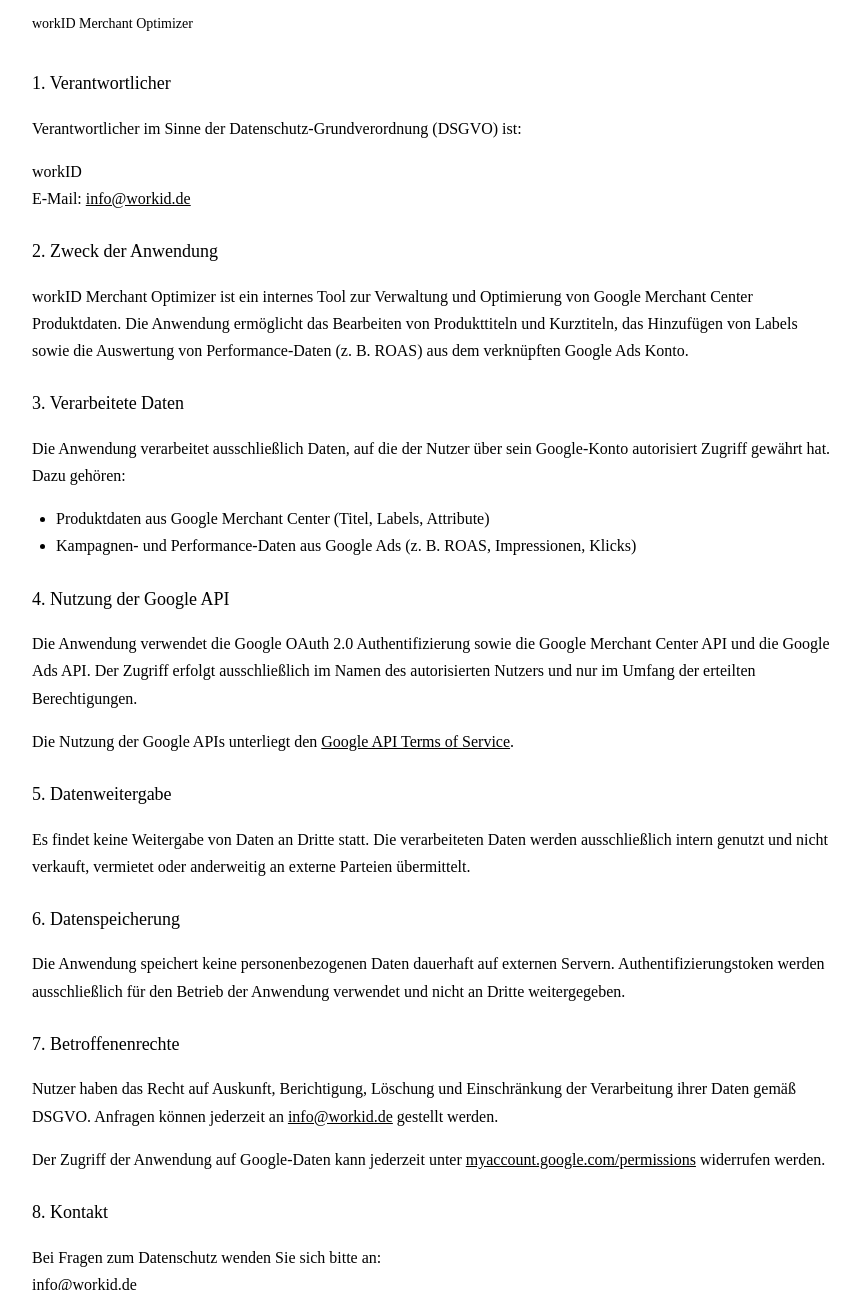
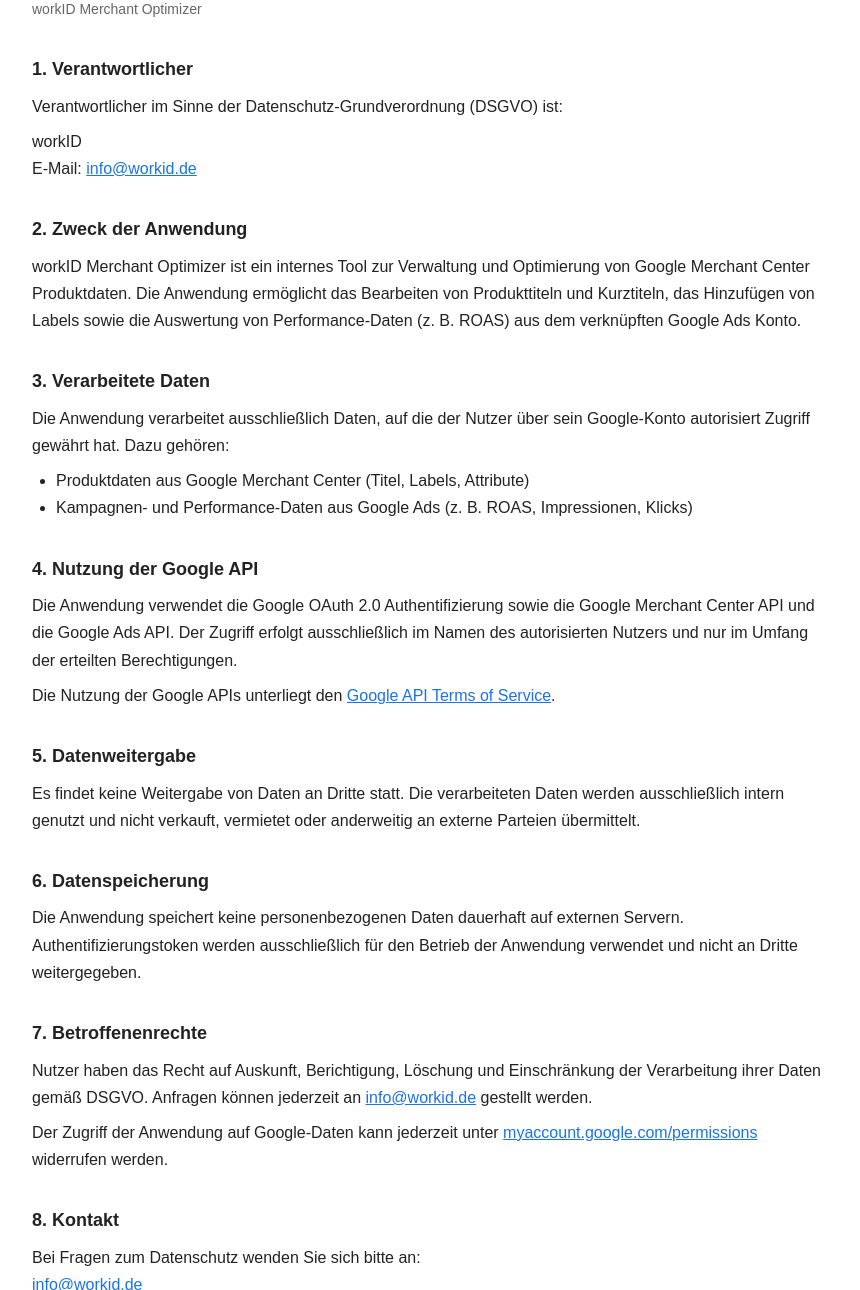
Before and after one commit to workID-devs/privacy-policy-merchantTool, a plain HTML site: page index.html in a window 1280 px wide. Shown: the part 94-1384 px from the top of the page, without its empty margins (208-1068 px from the left). Drawn offline with Linux system fonts and the light colour scheme.

Commit message:
Refactor index.html for improved structure and styling

```diff
--- a/index.html
+++ b/index.html
@@ -1,39 +1,58 @@
-<div style="max-width: 800px; margin: 0 auto; padding: 2rem 1.5rem; font-family: var(--font-sans); color: var(--color-text-primary); line-height: 1.7; font-size: 16px;">
+<!DOCTYPE html>
+<html lang="de">
+<head>
+  <meta charset="UTF-8">
+  <meta name="viewport" content="width=device-width, initial-scale=1.0">
+  <title>Datenschutzerklärung – workID Merchant Optimizer</title>
+  <style>
+    body { font-family: sans-serif; max-width: 800px; margin: 0 auto; padding: 2rem 1.5rem; color: #222; line-height: 1.7; font-size: 16px; }
+    h1 { font-size: 22px; font-weight: 600; margin-bottom: 0.25rem; }
+    h2 { font-size: 18px; font-weight: 600; margin-top: 2rem; margin-bottom: 0.5rem; }
+    p, ul { margin: 0.5rem 0; }
+    ul { padding-left: 1.5rem; }
+    a { color: #1a73e8; }
+    .subtitle { color: #666; font-size: 14px; margin-bottom: 2rem; }
+    .date { margin-top: 2rem; font-size: 13px; color: #888; }
+  </style>
+</head>
+<body>
 
-<h1 style="font-size: 22px; font-weight: 500; margin-bottom: 0.5rem;">Datenschutzerklärung</h1>
-<p style="color: var(--color-text-secondary); font-size: 14px; margin-bottom: 2rem;">workID Merchant Optimizer</p>
+<h1>Datenschutzerklärung</h1>
+<p class="subtitle">workID Merchant Optimizer</p>
 
-<h2 style="font-size: 18px; font-weight: 500; margin: 1.5rem 0 0.5rem;">1. Verantwortlicher</h2>
+<h2>1. Verantwortlicher</h2>
 <p>Verantwortlicher im Sinne der Datenschutz-Grundverordnung (DSGVO) ist:</p>
-<p style="margin: 0.5rem 0;">workID<br>E-Mail: <a href="mailto:info@workid.de" style="color: var(--color-text-info);">info@workid.de</a></p>
+<p>workID<br>E-Mail: <a href="mailto:info@workid.de">info@workid.de</a></p>
 
-<h2 style="font-size: 18px; font-weight: 500; margin: 1.5rem 0 0.5rem;">2. Zweck der Anwendung</h2>
+<h2>2. Zweck der Anwendung</h2>
 <p>workID Merchant Optimizer ist ein internes Tool zur Verwaltung und Optimierung von Google Merchant Center Produktdaten. Die Anwendung ermöglicht das Bearbeiten von Produkttiteln und Kurztiteln, das Hinzufügen von Labels sowie die Auswertung von Performance-Daten (z. B. ROAS) aus dem verknüpften Google Ads Konto.</p>
 
-<h2 style="font-size: 18px; font-weight: 500; margin: 1.5rem 0 0.5rem;">3. Verarbeitete Daten</h2>
+<h2>3. Verarbeitete Daten</h2>
 <p>Die Anwendung verarbeitet ausschließlich Daten, auf die der Nutzer über sein Google-Konto autorisiert Zugriff gewährt hat. Dazu gehören:</p>
-<ul style="padding-left: 1.5rem;">
+<ul>
   <li>Produktdaten aus Google Merchant Center (Titel, Labels, Attribute)</li>
   <li>Kampagnen- und Performance-Daten aus Google Ads (z. B. ROAS, Impressionen, Klicks)</li>
 </ul>
 
-<h2 style="font-size: 18px; font-weight: 500; margin: 1.5rem 0 0.5rem;">4. Nutzung der Google API</h2>
+<h2>4. Nutzung der Google API</h2>
 <p>Die Anwendung verwendet die Google OAuth 2.0 Authentifizierung sowie die Google Merchant Center API und die Google Ads API. Der Zugriff erfolgt ausschließlich im Namen des autorisierten Nutzers und nur im Umfang der erteilten Berechtigungen.</p>
-<p>Die Nutzung der Google APIs unterliegt den <a href="https://developers.google.com/terms" style="color: var(--color-text-info);">Google API Terms of Service</a>.</p>
+<p>Die Nutzung der Google APIs unterliegt den <a href="https://developers.google.com/terms" target="_blank">Google API Terms of Service</a>.</p>
 
-<h2 style="font-size: 18px; font-weight: 500; margin: 1.5rem 0 0.5rem;">5. Datenweitergabe</h2>
+<h2>5. Datenweitergabe</h2>
 <p>Es findet keine Weitergabe von Daten an Dritte statt. Die verarbeiteten Daten werden ausschließlich intern genutzt und nicht verkauft, vermietet oder anderweitig an externe Parteien übermittelt.</p>
 
-<h2 style="font-size: 18px; font-weight: 500; margin: 1.5rem 0 0.5rem;">6. Datenspeicherung</h2>
+<h2>6. Datenspeicherung</h2>
 <p>Die Anwendung speichert keine personenbezogenen Daten dauerhaft auf externen Servern. Authentifizierungstoken werden ausschließlich für den Betrieb der Anwendung verwendet und nicht an Dritte weitergegeben.</p>
 
-<h2 style="font-size: 18px; font-weight: 500; margin: 1.5rem 0 0.5rem;">7. Betroffenenrechte</h2>
-<p>Nutzer haben das Recht auf Auskunft, Berichtigung, Löschung und Einschränkung der Verarbeitung ihrer Daten gemäß DSGVO. Anfragen können jederzeit an <a href="mailto:info@workid.de" style="color: var(--color-text-info);">info@workid.de</a> gestellt werden.</p>
-<p>Der Zugriff der Anwendung auf Google-Daten kann jederzeit unter <a href="https://myaccount.google.com/permissions" style="color: var(--color-text-info);">myaccount.google.com/permissions</a> widerrufen werden.</p>
+<h2>7. Betroffenenrechte</h2>
+<p>Nutzer haben das Recht auf Auskunft, Berichtigung, Löschung und Einschränkung der Verarbeitung ihrer Daten gemäß DSGVO. Anfragen können jederzeit an <a href="mailto:info@workid.de">info@workid.de</a> gestellt werden.</p>
+<p>Der Zugriff der Anwendung auf Google-Daten kann jederzeit unter <a href="https://myaccount.google.com/permissions" target="_blank">myaccount.google.com/permissions</a> widerrufen werden.</p>
 
-<h2 style="font-size: 18px; font-weight: 500; margin: 1.5rem 0 0.5rem;">8. Kontakt</h2>
+<h2>8. Kontakt</h2>
 <p>Bei Fragen zum Datenschutz wenden Sie sich bitte an:<br>
-<a href="mailto:info@workid.de" style="color: var(--color-text-info);">info@workid.de</a></p>
+<a href="mailto:info@workid.de">info@workid.de</a></p>
 
-<p style="margin-top: 2rem; font-size: 13px; color: var(--color-text-secondary);">Stand: April 2026</p>
-</div>
+<p class="date">Stand: April 2026</p>
+
+</body>
+</html>
```
